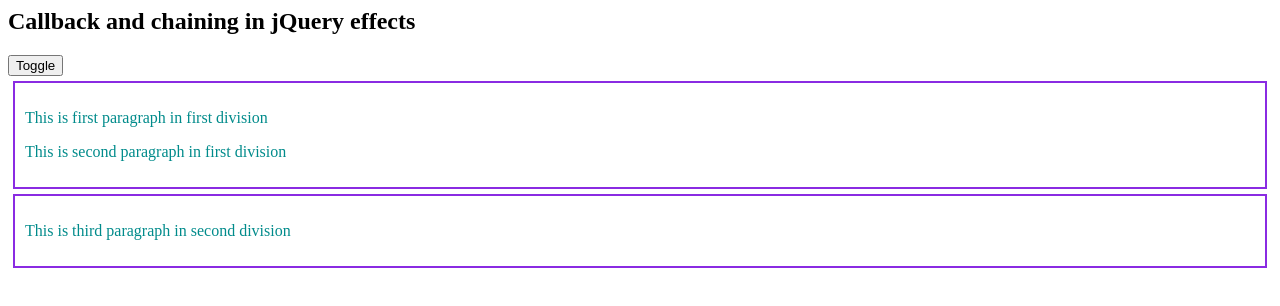
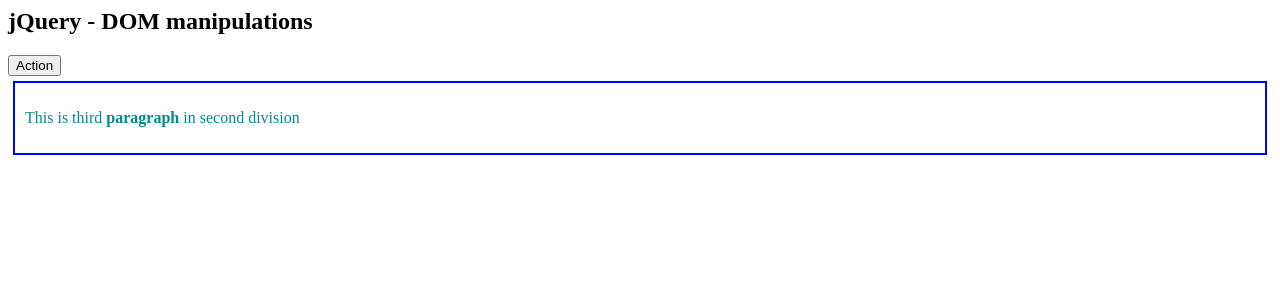
Before and after one commit to OanaUjica/JavaScript_Sandbox, a plain HTML site: page index.html in a window 1280 px wide. Drawn offline with nearby package versions, Linux system fonts and the light colour scheme.

Commit message:
Practice jQuery DOM manipulation

```diff
--- a/css/style.css
+++ b/css/style.css
@@ -1,5 +1,5 @@
-.myDivs{
-    border: 2px solid blueviolet;
+.mydiv{
+    border: 2px solid blue;
     margin: 5px;
     padding: 10px;
 }
--- a/index.html
+++ b/index.html
@@ -7,19 +7,15 @@
 
     <body>
 
-        <!-- jQuery - callback and chaining in effects -->
+        <!-- jQuery - DOM manipulations -->
 
-        <h2>Callback and chaining in jQuery effects</h2>
+        <h2>jQuery - DOM manipulations</h2>
 
-        <button id="btntoggle">Toggle</button>
+        <button id="btn1">Action</button>
 
         <!-- the parent is DIV, the child is P -->
-        <div id="firstDiv" class="myDivs">
-            <p>This is first paragraph in first division</p>
-            <p>This is second paragraph in first division</p>
-        </div>
-        <div id="secondDiv" class="myDivs">
-            <p>This is third paragraph in second division</p>
+        <div id="div1" class="mydiv">
+            <p id="p1" class="p1class" value="Hello World">This is third <b>paragraph</b> in second division</p>
         </div>
 
     </body>
@@ -32,25 +28,16 @@
     </script>
 
     <script>
+
         $(document).ready(function() {
 
-            // callback
-            function printMessage(){
-                alert("Slide toggling done");
-            }
+            $("#btn1").click(function(){
 
-            // $("#btntoggle").click(function() {
-            //     $("#firstDiv").slideToggle(3000,printMessage);
-            // });
-
-
-
-            // chaining
-            $("#btntoggle").click(function() {
-
-                $("#firstDiv").slideUp(2000).slideDown(2000).fadeOut(1000).fadeIn(3000);
+                alert($("#div1").css("border"));
+                //alert($("#p1").attr("value"));
+                //$("#p1").html("This is third <b>paragraph</b>")
+                //alert($("#p1").html();
             });
-
         });
     </script>
 </html>
```
Also changed, not shown: js/demo.js (+33 -0 lines).
